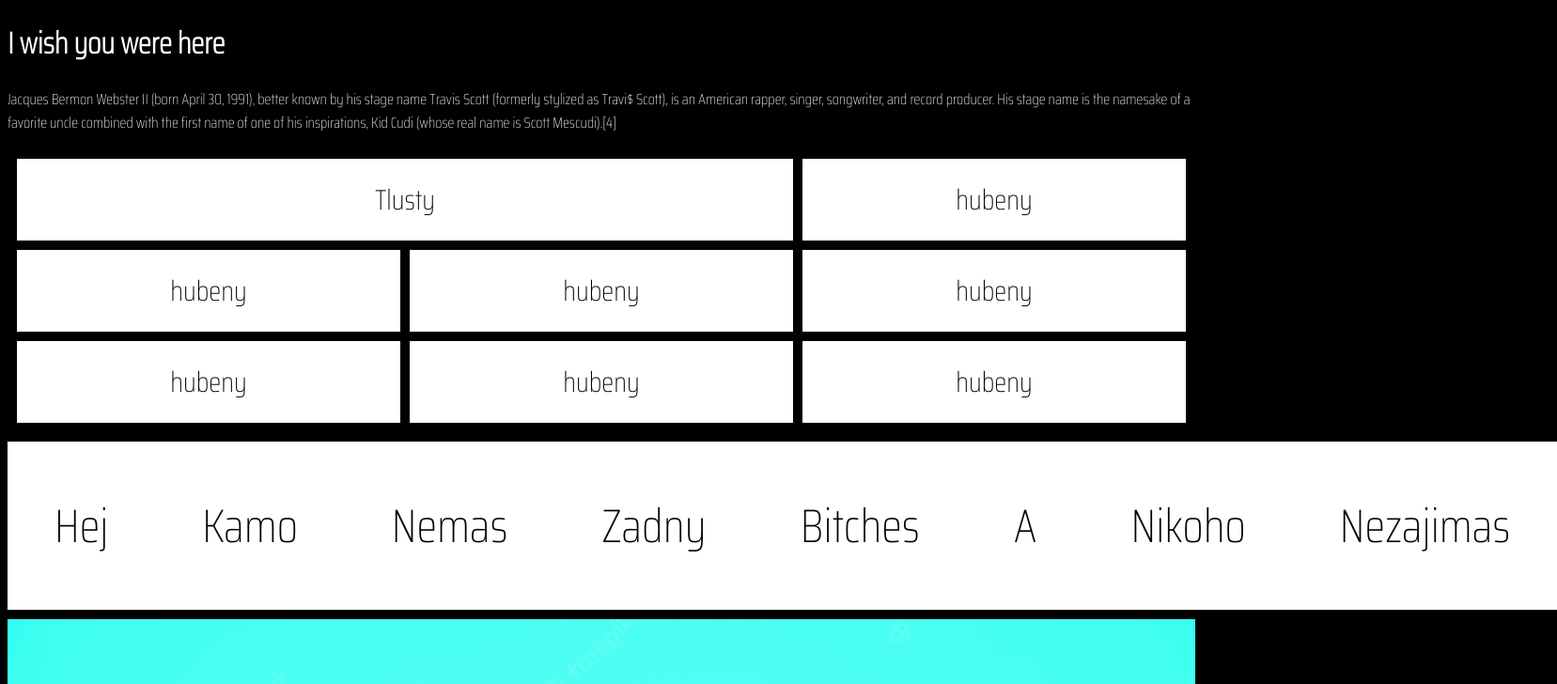
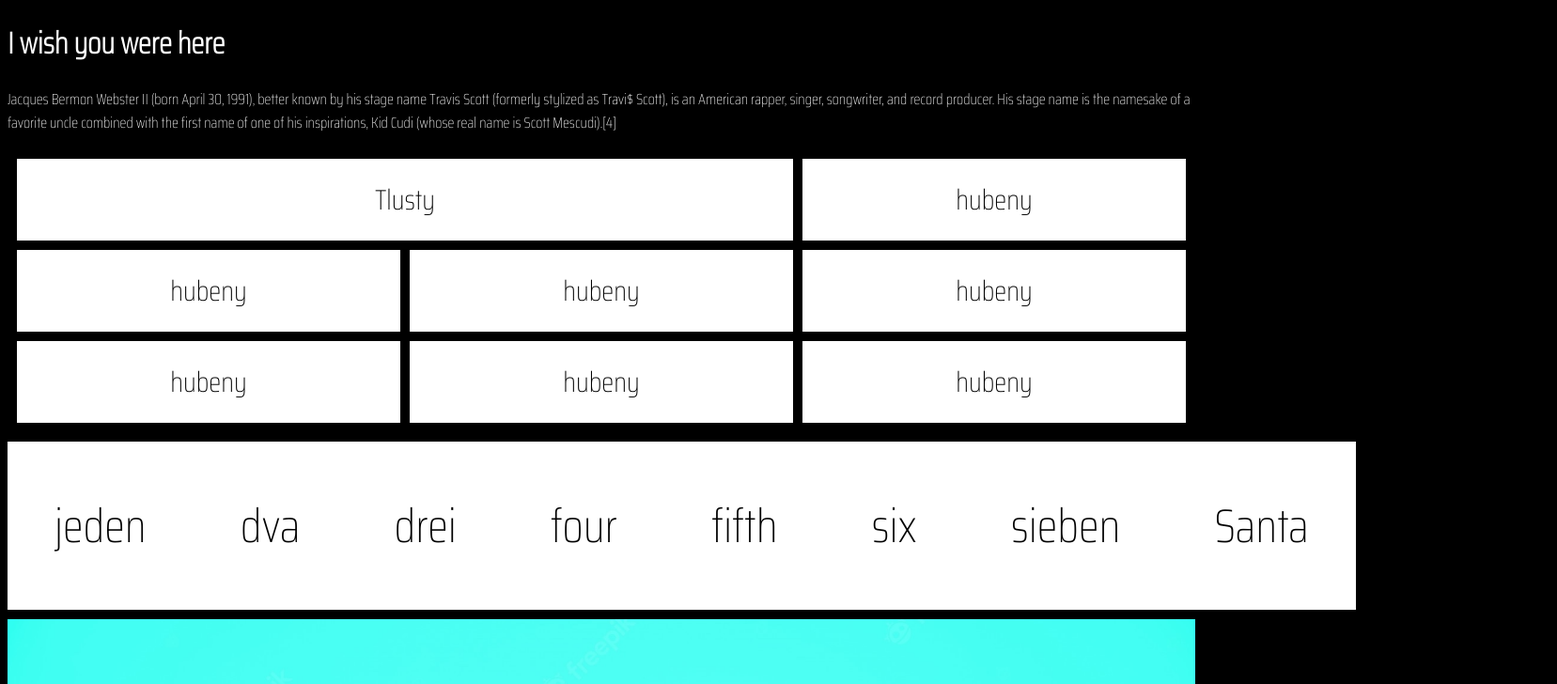
Before and after one commit to MartinKunes/sup, a plain HTML site: page index.html in a window 1280 px wide. Shown: the top 728 px of the page at 94% size, 1657 px wide, since content can reach past the window. Drawn offline with Linux system fonts and the light colour scheme.

Commit message:
Update index.html

```diff
--- a/index.html
+++ b/index.html
@@ -32,14 +32,14 @@
 </div>
 
 <div class="flex-container">
-    <div>Hej</div>
-    <div>Kamo</div>
-    <div>Nemas</div>
-    <div>Zadny</div>
-    <div>Bitches</div>
-    <div>A</div>
-    <div>Nikoho</div>
-    <div>Nezajimas</div>
+    <div>jeden</div>
+    <div>dva</div>
+    <div>drei</div>
+    <div>four</div>
+    <div>fifth</div>
+    <div>six</div>
+    <div>sieben</div>
+    <div>Santa</div>
 
 
 </div>
```
